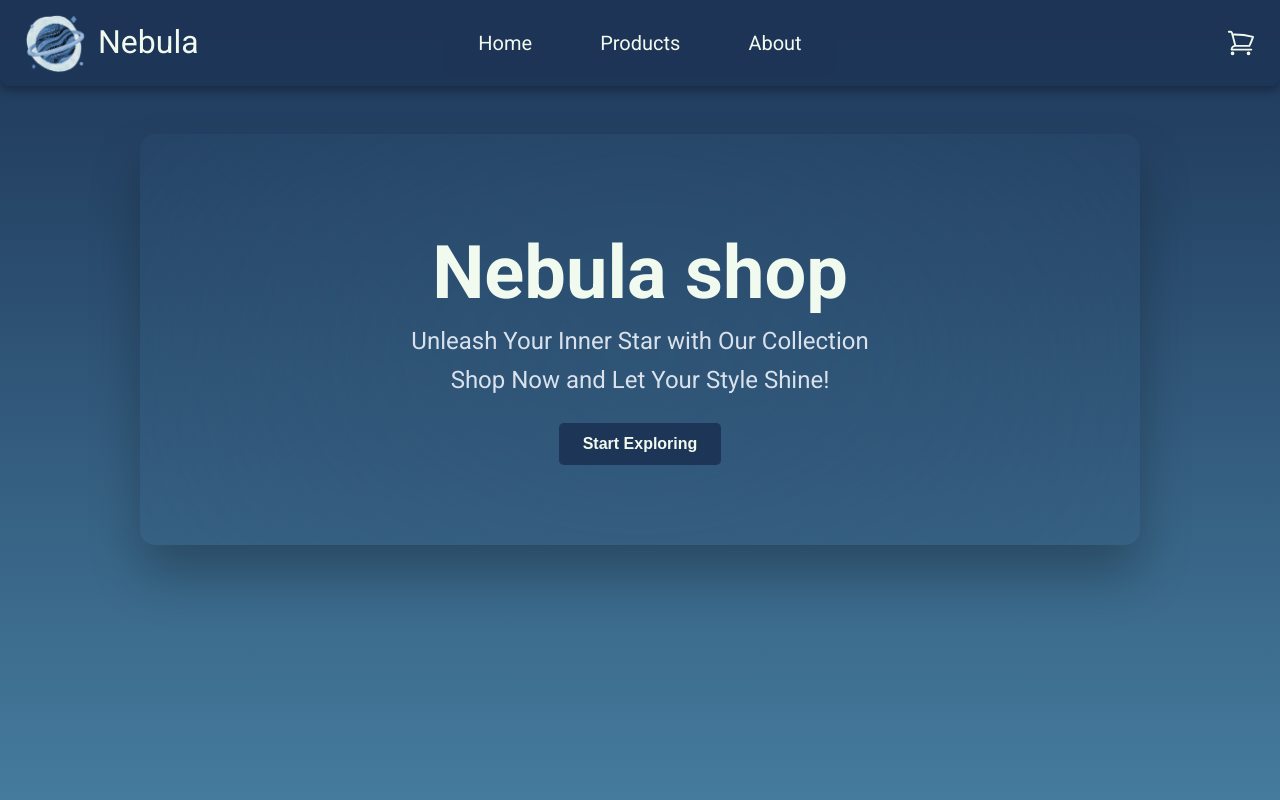
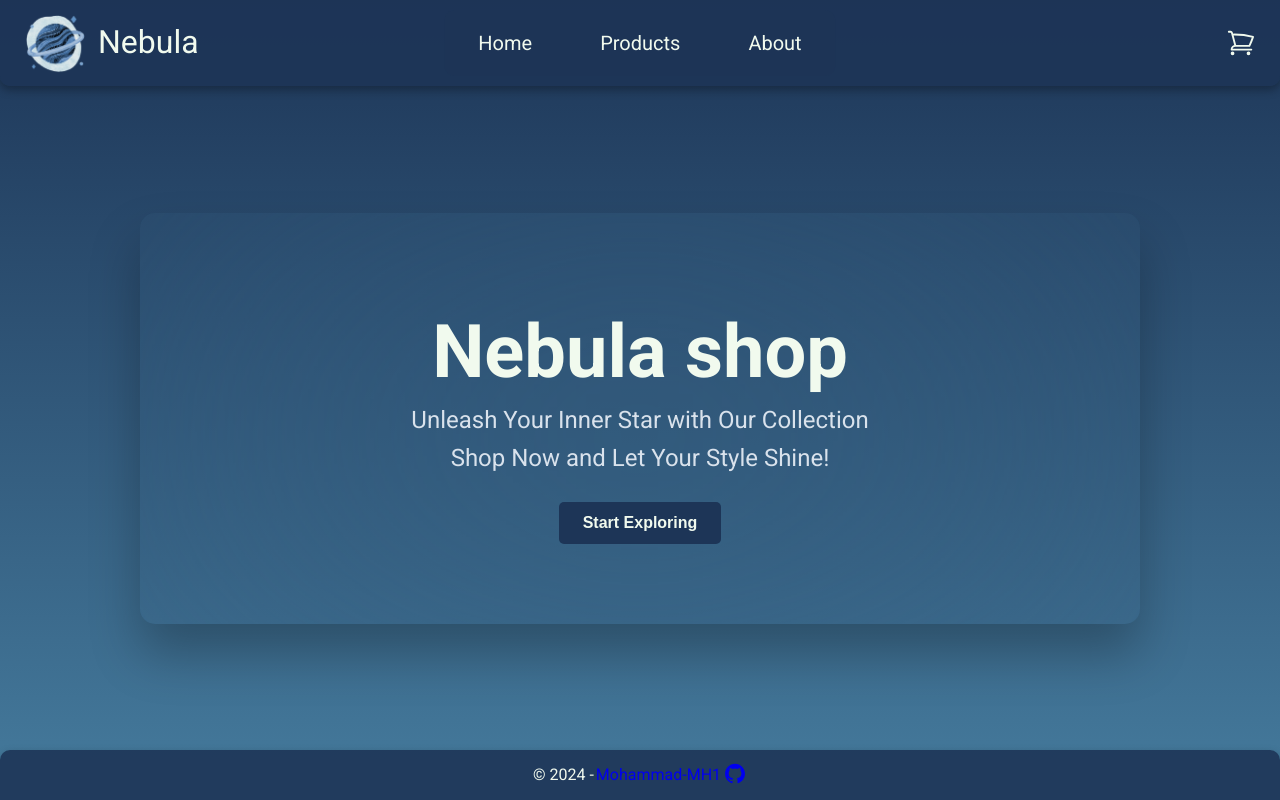
Before and after one commit to Mohammad-MH1/nebula, a React (Vite) app: page / in a window 1280 px wide. Built offline with nearby package versions, Linux system fonts and the light colour scheme.

Commit message:
Add Footer component and styling

```diff
--- a/src/components/AppLayout/AppLayout.module.css
+++ b/src/components/AppLayout/AppLayout.module.css
@@ -1,4 +1,7 @@
 .container {
+  display: flex;
+  flex-direction: column;
+  justify-content: space-between;
   min-height: 100dvh;
   background: linear-gradient(180deg, #1d3557 0%, #457b9d 100%);
 }
--- a/src/components/AppLayout/AppLayout.tsx
+++ b/src/components/AppLayout/AppLayout.tsx
@@ -2,6 +2,7 @@ import { Outlet } from "react-router";
 import Header from "../Header/Header";
 
 import styles from "./AppLayout.module.css";
+import Footer from "../Footer/Footer";
 
 function AppLayout() {
   return (
@@ -10,6 +11,7 @@ function AppLayout() {
       <main>
         <Outlet />
       </main>
+      <Footer />
     </div>
   );
 }
--- /dev/null
+++ b/src/components/Footer/Footer.module.css
@@ -0,0 +1,43 @@
+.sectionFooter {
+  padding: 1.2rem 2.4rem;
+  background-color: rgba(29, 53, 87, 0.9);
+  border-radius: 10px 10px 0 0;
+  box-shadow: 0 4px 10px rgba(0, 0, 0, 0.3);
+
+  font-size: 1.6rem;
+  display: flex;
+  align-items: center;
+  justify-content: center;
+}
+
+.sectionFooter a:link {
+  margin-left: 0.2rem;
+  text-decoration: none;
+  border-radius: 0.5rem;
+  transition: background-color 0.3s, color 0.3s;
+}
+
+.sectionFooter a:visited {
+  color: var(--color-text--1);
+}
+
+.sectionFooter a:hover {
+  color: var(--color-brand--2);
+}
+
+.sectionFooter p {
+  display: flex;
+  align-items: center;
+}
+
+.sectionFooter svg {
+  width: 2.4rem;
+  height: 2.4rem;
+  transform: translateY(-5%);
+}
+
+.sectionFooter a {
+  display: flex;
+  align-items: center;
+  gap: 0.2rem;
+}
--- /dev/null
+++ b/src/components/Footer/Footer.tsx
@@ -0,0 +1,18 @@
+import { BiLogoGithub } from "react-icons/bi";
+import styles from "./Footer.module.css";
+
+function Footer() {
+  return (
+    <footer className={styles.sectionFooter}>
+      <p>
+        &copy; 2024 -
+        <a href="https://github.com/mohammad-mh1" target="_blank">
+          <span>Mohammad-MH1</span>
+          <BiLogoGithub />
+        </a>
+      </p>
+    </footer>
+  );
+}
+
+export default Footer;
--- a/src/pages/Home/Home.module.css
+++ b/src/pages/Home/Home.module.css
@@ -6,8 +6,8 @@
   filter: blur();
   box-shadow: 0 3rem 5rem rgba(0, 0, 0, 0.25);
   margin-top: 6.4rem;
-  width: 100rem;
-  margin: 4.8rem auto;
+  max-width: 100rem;
+  margin: 0 auto;
 }
 
 .home h1 {
```
Also changed, not shown: src/main.tsx (+5 -5 lines).
